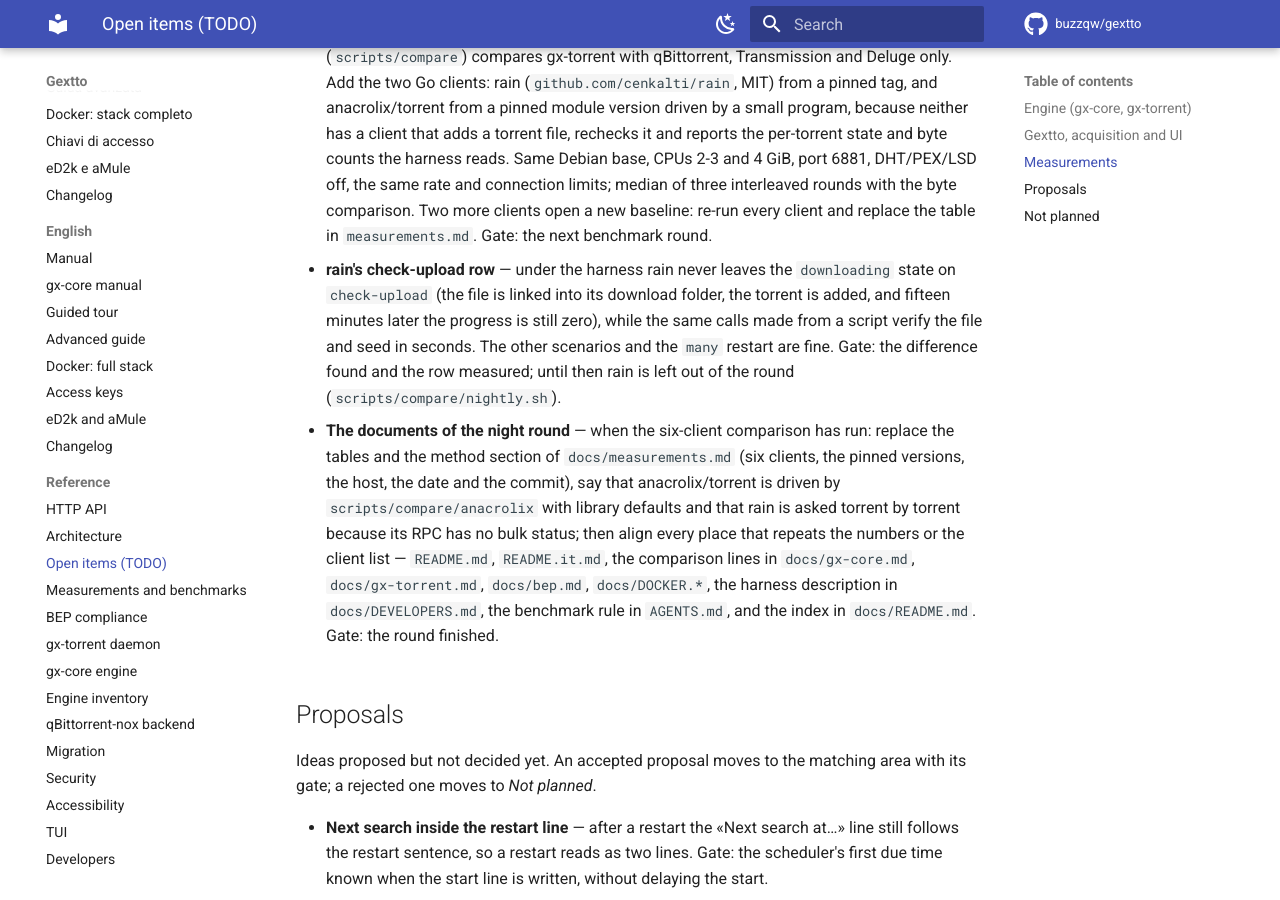
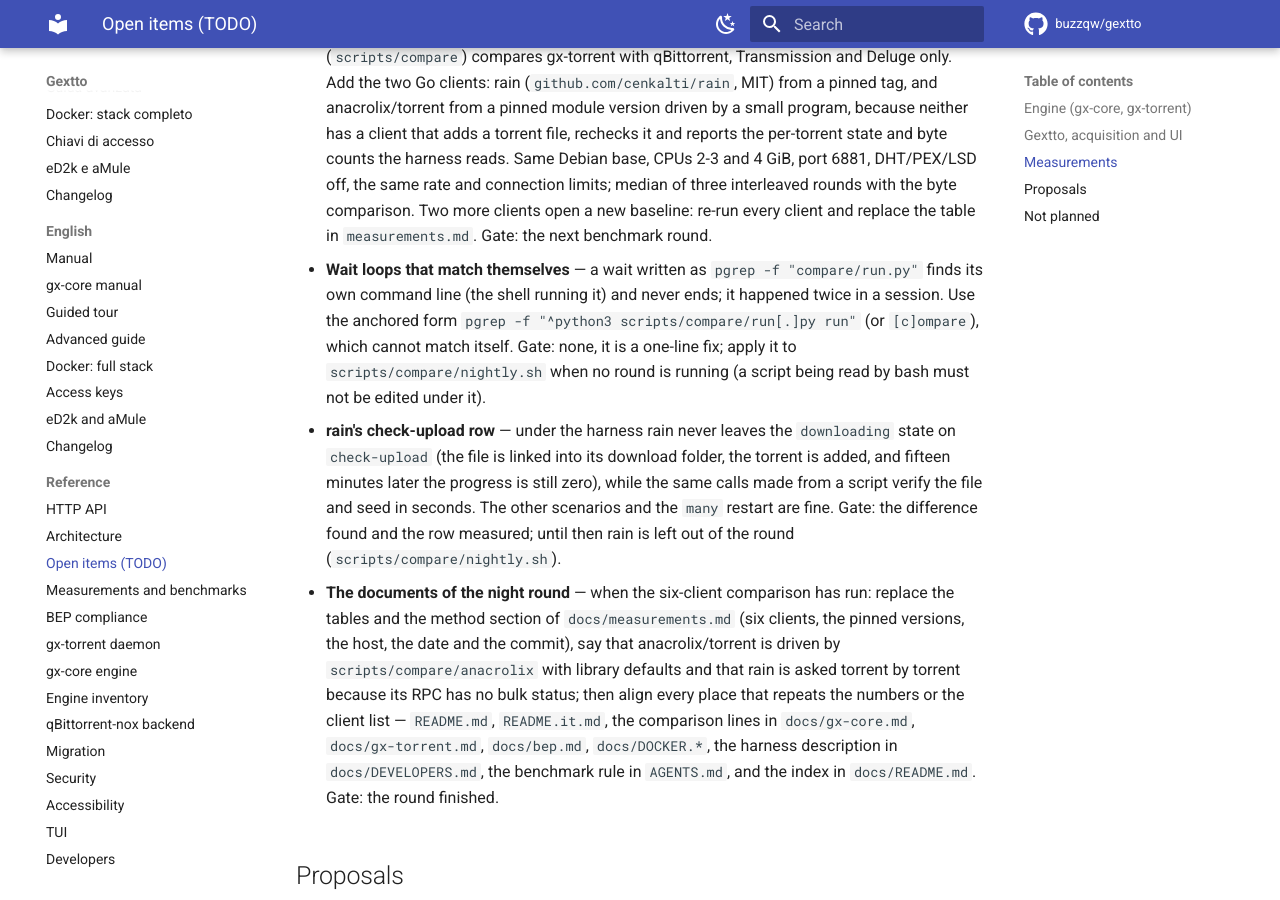
Before and after one commit to buzzqw/gextto, an MkDocs documentation site: the page built from docs/todo.md, in a window 1280 px wide and 900 px high, scrolled down 1114 px. Built offline with MkDocs 1.6.1 and Material for MkDocs 9.7.7, drawn with Linux system fonts in a browser that asks for light colours; comment, search, counter and statistics services are not loaded.

Commit message:
docs(todo): wait loops must not match their own command line

```diff
--- a/docs/todo.md
+++ b/docs/todo.md
@@ -52,6 +52,13 @@ Nothing open: every engine item waits for a condition listed under
   DHT/PEX/LSD off, the same rate and connection limits; median of three interleaved rounds
   with the byte comparison. Two more clients open a new baseline: re-run every client and
   replace the table in `measurements.md`. Gate: the next benchmark round.
+
+- **Wait loops that match themselves** — a wait written as `pgrep -f "compare/run.py"`
+  finds its own command line (the shell running it) and never ends; it happened twice
+  in a session. Use the anchored form `pgrep -f "^python3 scripts/compare/run[.]py run"`
+  (or `[c]ompare`), which cannot match itself. Gate: none, it is a one-line fix; apply it
+  to `scripts/compare/nightly.sh` when no round is running (a script being read by bash
+  must not be edited under it).
 
 - **rain's check-upload row** — under the harness rain never leaves the
   `downloading` state on `check-upload` (the file is linked into its download
```
